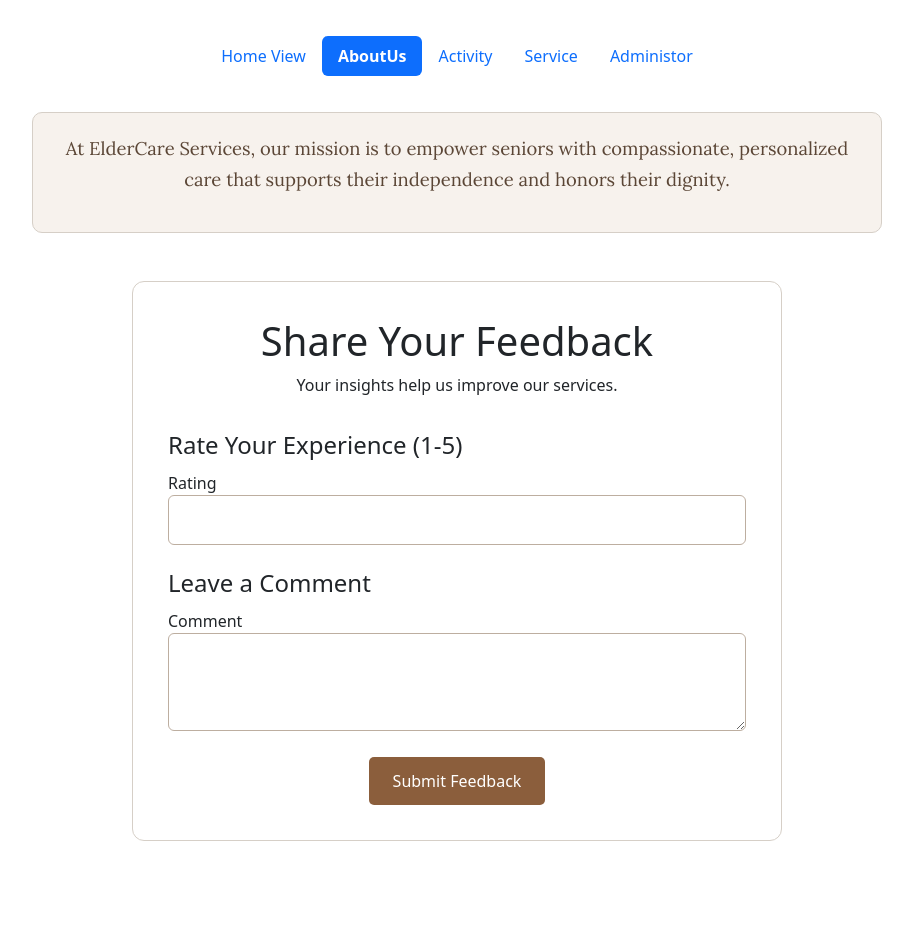
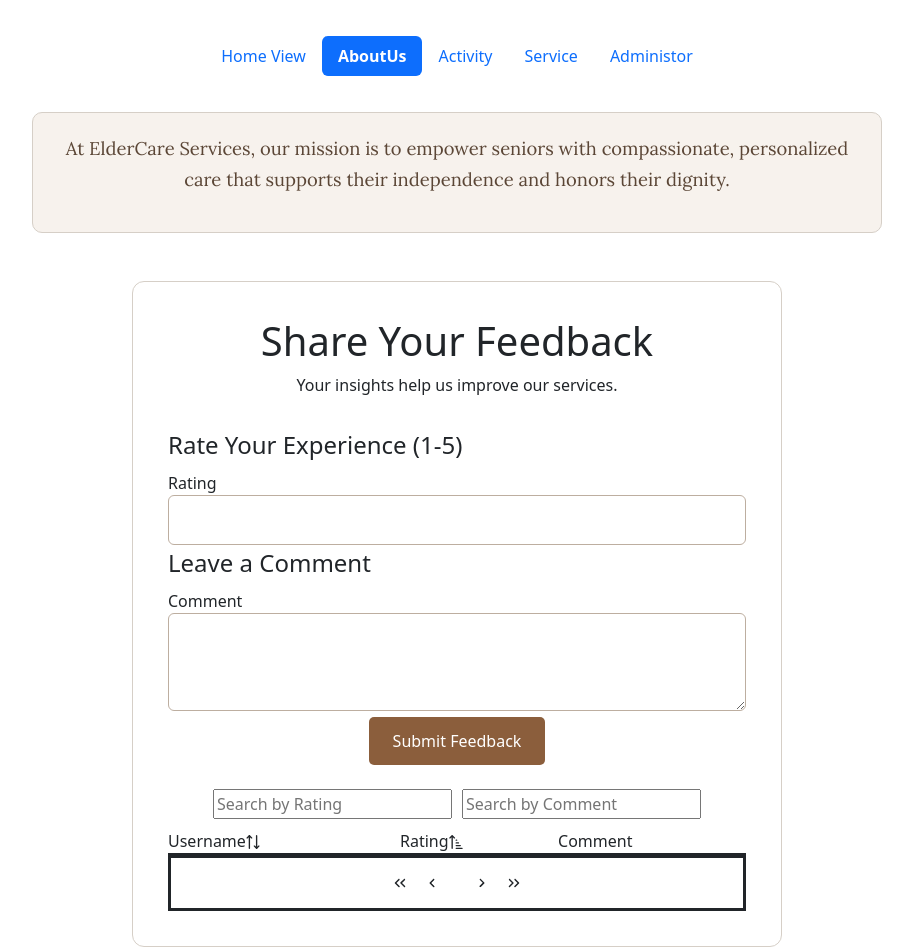
Before and after one commit to a38165424/elder-assest, a Vue app: page /AboutUsView in a window 1280 px wide. Shown: the whole page, without its empty margins (183-1096 px from the left). Before the commit the page ends 841 px from the top, so only its background shows below. Built offline with nearby package versions, Linux system fonts and the light colour scheme.

Commit message:
fix a table page

```diff
--- a/src/views/AboutUsView.vue
+++ b/src/views/AboutUsView.vue
@@ -39,62 +39,55 @@
       </div>
     </form>
 
-    <!-- Display the average rating if available -->
     <div v-if="averageRating !== null" class="average-rating text-center">
       <h4>Average User Rating: {{ averageRating }}</h4>
     </div>
 
-    <!-- Display a list of user feedbacks -->
-    <div v-if="ratings.length > 0" class="user-feedback-list mt-4">
-      <h4>Customer Feedback:</h4>
-      <ul class="feedback-list">
-        <li v-for="(feedback, index) in ratings" :key="index">
-          <strong>{{ feedback.username }}</strong> - Rated: {{ feedback.rating }}<br>
-          Comment: {{ feedback.comment }}
-        </li>
-      </ul>
+    <div class="table-filters mt-4">
+      <input v-model="filters.rating" placeholder="Search by Rating" />
+      <input v-model="filters.comment" placeholder="Search by Comment" />
     </div>
 
-    <!-- Admin-only section to clear all feedbacks -->
+    <DataTable :value="filteredRatings" :paginator="true" :rows="5" :sortField="'rating'" :sortOrder="1" :responsiveLayout="'scroll'">
+      <Column field="username" header="Username" sortable></Column>
+      <Column field="rating" header="Rating" sortable></Column>
+      <Column field="comment" header="Comment"></Column>
+    </DataTable>
+
     <div v-if="isAdmin" class="admin-actions text-center mt-4">
       <button @click="clearAllRatings" class="btn-clear">Clear All Feedback</button>
     </div>
   </div>
 </template>
 
-
 <script setup>
 import { ref, computed, onMounted } from 'vue';
+import DataTable from 'primevue/datatable';
+import Column from 'primevue/column';
 
-// Admin role check
 const isAdmin = ref(false);
 const username = ref('');
-
-// Input fields for rating and comments
 const rating = ref(null);
 const comment = ref('');
-
-// Store all ratings from users
 const ratings = ref([]);
-
-// Form validation error messages
+const filters = ref({
+  rating: '',
+  comment: '',
+});
 const errors = ref({
   rating: null,
   comment: null,
 });
 
-// Calculate the average rating from all user feedbacks
 const averageRating = computed(() => {
   if (ratings.value.length === 0) return null;
   const total = ratings.value.reduce((sum, feedback) => sum + feedback.rating, 0);
   return (total / ratings.value.length).toFixed(2);
 });
 
-// Validate the feedback form inputs
 const validateForm = () => {
   let isValid = true;
 
-  // Validate rating value between 1 and 5
   if (!rating.value || rating.value < 1 || rating.value > 5) {
     errors.value.rating = 'Please provide a rating between 1 and 5.';
     isValid = false;
@@ -102,7 +95,6 @@ const validateForm = () => {
     errors.value.rating = null;
   }
 
-  // Check if comment is provided
   if (!comment.value.trim()) {
     errors.value.comment = 'Please provide a comment with your feedback.';
     isValid = false;
@@ -110,7 +102,6 @@ const validateForm = () => {
     errors.value.comment = null;
   }
 
-  // Ensure the user is logged in before allowing feedback submission
   if (!username.value) {
     alert('Please log in to provide feedback.');
     isValid = false;
@@ -119,11 +110,9 @@ const validateForm = () => {
   return isValid;
 };
 
-// Handle feedback form submission
 const submitFeedback = () => {
   if (!validateForm()) return;
 
-  // Create a new feedback object and add it to the ratings list
   const feedback = {
     username: username.value,
     rating: parseFloat(rating.value),
@@ -131,30 +120,36 @@ const submitFeedback = () => {
   };
 
   ratings.value.push(feedback);
-
-  // Save feedback to localStorage
   localStorage.setItem('ratings', JSON.stringify(ratings.value));
 
   alert('Thank you for your feedback!');
   resetForm();
 };
 
-// Clear all user feedbacks (admin action)
 const clearAllRatings = () => {
   localStorage.removeItem('ratings');
   ratings.value = [];
   alert('All feedback has been cleared.');
 };
 
-// Reset the feedback form inputs
 const resetForm = () => {
   rating.value = null;
   comment.value = '';
 };
 
-// Initialize the component and load data on mount
+const filteredRatings = computed(() => {
+  return ratings.value.filter(feedback => {
+    const matchesRating = filters.value.rating
+      ? feedback.rating.toString().includes(filters.value.rating)
+      : true;
+    const matchesComment = filters.value.comment
+      ? feedback.comment.toLowerCase().includes(filters.value.comment.toLowerCase())
+      : true;
+    return matchesRating && matchesComment;
+  });
+});
+
 onMounted(() => {
-  // Check logged in user
   const storedUsername = localStorage.getItem('loggedInUser');
   if (storedUsername) {
     username.value = storedUsername;
@@ -162,13 +157,11 @@ onMounted(() => {
     alert('Please log in to provide feedback.');
   }
 
-  // Check if user is an admin
   const userRole = localStorage.getItem('userRole');
   if (userRole === 'Admin') {
     isAdmin.value = true;
   }
 
-  // Load existing ratings from localStorage
   const storedRatings = localStorage.getItem('ratings');
   if (storedRatings) {
     ratings.value = JSON.parse(storedRatings);
@@ -209,14 +202,11 @@ onMounted(() => {
   margin-bottom: 30px;
 }
 
-.rating-form {
+.table-filters {
+  margin-bottom: 10px;
   display: flex;
-  flex-direction: column;
-}
-
-.rating-group,
-.comment-group {
-  margin-bottom: 20px;
+  justify-content: center;
+  gap: 10px;
 }
 
 .rating-input,
@@ -240,21 +230,6 @@ onMounted(() => {
   background-color: #73492f;
 }
 
-.average-rating,
-.user-feedback-list {
-  text-align: center;
-}
-
-.feedback-list {
-  list-style-type: none;
-  padding: 0;
-}
-
-.feedback-list li {
-  padding: 12px 0;
-  border-bottom: 1px solid #e0e0e0;
-}
-
 .admin-actions {
   margin-top: 25px;
 }
@@ -267,7 +242,19 @@ onMounted(() => {
   border-radius: 5px;
   cursor: pointer;
 }
-
+::v-deep .p-datatable-paginator-bottom .p-paginator-content .p-paginator-page,
+::v-deep .p-datatable-paginator-bottom .p-paginator-content .p-paginator-prev,
+::v-deep .p-datatable-paginator-bottom .p-paginator-content .p-paginator-next {
+  min-width: 20px !important;
+  min-height: 20px !important;
+  margin: 6px !important;
+  padding: 12px !important;
+  font-size: 1em !important;
+  border-radius: 50% !important;
+  display: flex !important;
+  align-items: center !important;
+  justify-content: center !important;
+}
 .btn-clear:hover {
   background-color: #903c3c;
 }
```
